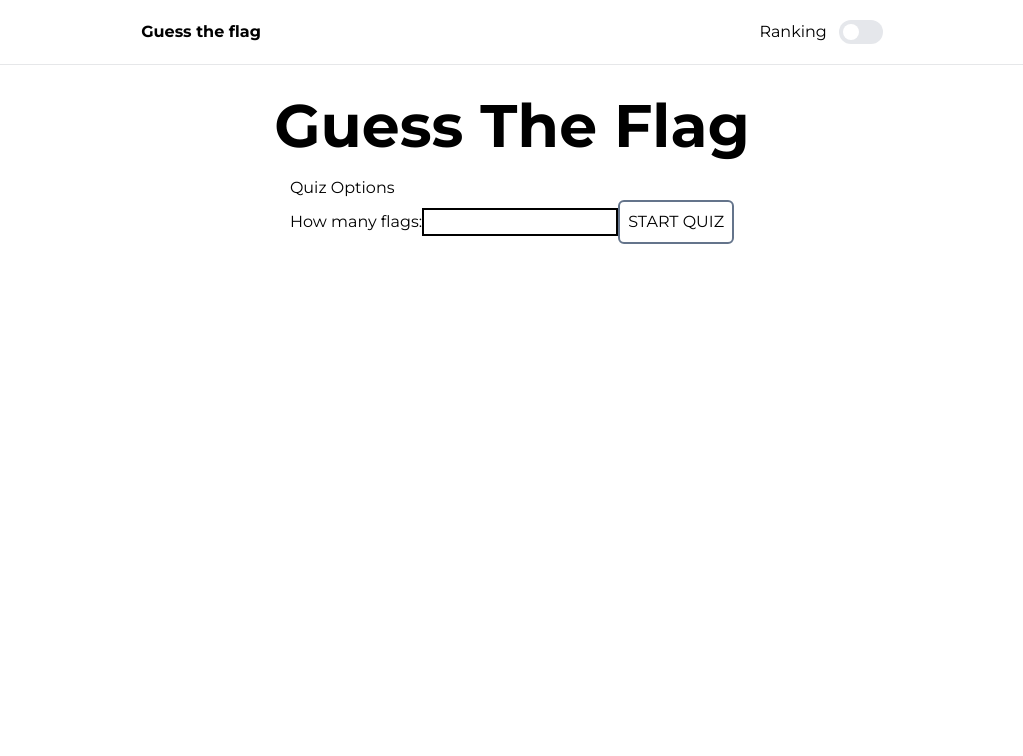
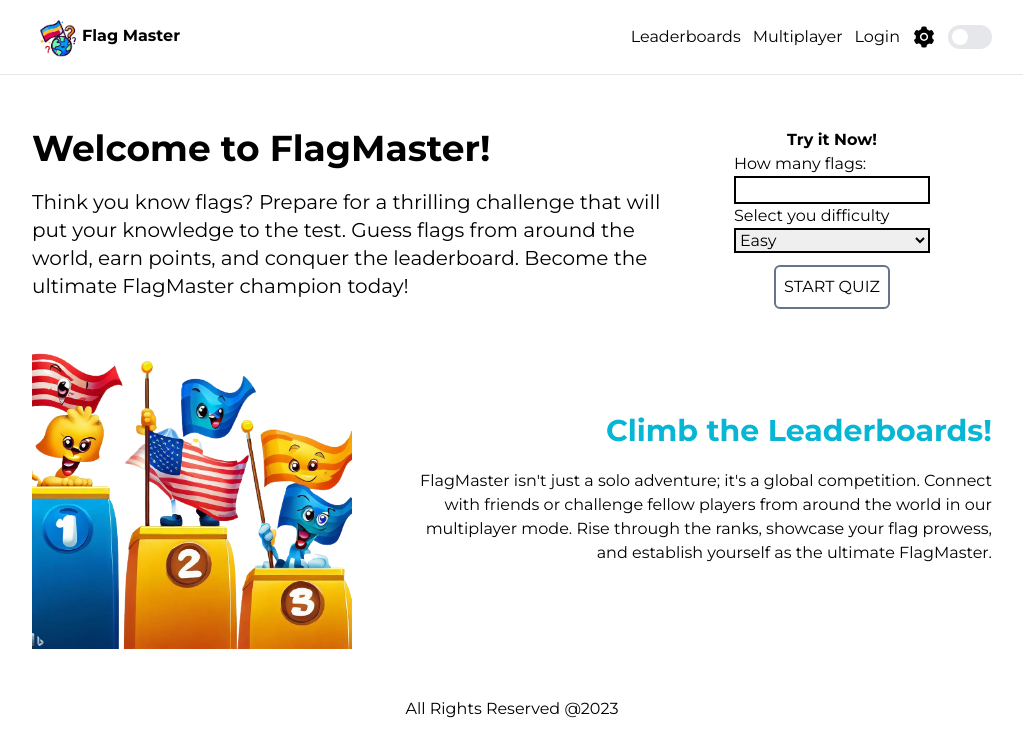
Before and after one commit to kcabading/flagmaster, a Next.js app: page / in a window 1280 px wide. Shown: the top 756 px of the page, without its empty margins (128-1151 px from the left). Built offline with nearby package versions, Linux system fonts and the light colour scheme.

Commit message:
Added more content

```diff
--- /dev/null
+++ b/src/app/components/Footer.tsx
@@ -0,0 +1,14 @@
+
+
+const Footer = function () {
+
+    let date = new Date()
+
+    return (
+        <div className="footer text-center py-12 dark:bg-slate-900 dark:text-white">
+            <span>All Rights Reserved @{date.getFullYear()}</span>
+        </div>
+    )
+}
+
+export default Footer
--- a/src/app/components/Nav.tsx
+++ b/src/app/components/Nav.tsx
@@ -5,8 +5,9 @@ import { useState, useEffect } from 'react'
 
 import { Switch } from '@headlessui/react'
 import useColorMode from "@/app/hooks/useColorMode"
+import Image from "next/image"
 
-import {AiFillGithub, AiFillLinkedin, AiFillMediumCircle}  from "react-icons/ai";
+import {AiFillSetting, AiFillFacebook}  from "react-icons/ai";
 
 
 const Navigation = function () {
@@ -19,14 +20,17 @@ const Navigation = function () {
     }, [switcheEnabled])
 
     return (
-        <nav>
-            <div className="z-10 fixed top-0 w-full flex justify-around p-5
-             backdrop-blur flex-none  lg:z-50 border-b border-slate-900/10 dark:border-slate-50/[0.06] bg-white/75 dark:bg-slate-900/75">
+        <>
+            <nav className="w-full fixed top-0 backdrop-blur border-b border-slate-900/10 dark:border-slate-50/[0.06] bg-white/75 dark:bg-slate-900/75 py-3 max-lg:px-4">
+                <div className="z-10 lg:z-50 flex items-center justify-between w-full lg:w-3/4 m-auto">
                     <h1 className="text-black font-bold font-mont dark:text-white">
-                    <Link href="/">Guess the flag</Link>
+                        <Link href="/"><Image className="inline" src="/flagmaster.png" width={50} height={50} alt="flagmaster logo"/>Flag Master</Link>
                     </h1>
                     <div className="flex max-sm:hidden dark:text-white">
-                    <Link href="/">Ranking</Link>
+                        <Link href="/leaderboards">Leaderboards</Link>
+                        <Link className="ml-3" href="/multiplayer">Multiplayer</Link>
+                        <Link className="ml-3" href="/login">Login</Link>
+                        <Link className="ml-3 text-2xl" href="/settings"><AiFillSetting/></Link>
                         <Switch
                             checked={switcheEnabled}
                             onChange={setSwitchEnabled}
@@ -48,18 +52,19 @@ const Navigation = function () {
                         </svg>
                     </div>
                 </div>
-            <div className={`
+            </nav>
+            <nav className={`
                 ${mobileNavEnabled ? 'right-0' : '-right-80'}
-                    z-10 w-[50%] h-full fixed bg-slate-800/90 max-sm:top-0 transition-right ease-in-out duration-200 sm:hidden p-5 text-white`}>
+                z-10 w-[50%] h-full fixed bg-slate-800/90 transition-right ease-in-out duration-200 sm:hidden p-5 text-white`}>
                 <div className="flex flex-col">
                     <span className="cursor-pointer flex justify-end" onClick={()=>setMobileNavEnabled(!mobileNavEnabled) }>
                         <svg xmlns="http://www.w3.org/2000/svg" fill="none" viewBox="0 0 24 24" strokeWidth={1.5} stroke="currentColor" className="w-6 h-6">
                         <path strokeLinecap="round" strokeLinejoin="round" d="M6 18L18 6M6 6l12 12" />
                         </svg>
                     </span>
-                    <Link href="/about-me" className="sm:ml-3">About Me</Link>
-                    <Link href="/blog" className="sm:ml-3">Blog</Link>
-                    <Link href="/contact" className="sm:ml-3">Get in touch</Link>
+                    <Link href="/leaderboards" className="sm:ml-3">Leaderboards</Link>
+                    <Link href="/multiplayer" className="sm:ml-3">Multiplayer</Link>
+                    <Link href="/login" className="sm:ml-3">Login</Link>
                     <div className="flex justify-between">
                         <label htmlFor="">Dark Mode?</label>
                         <Switch
@@ -77,15 +82,12 @@ const Navigation = function () {
                             />
                         </Switch>
                     </div>
-                    <div className="social-icons flex justify-between">
-                        <a href="" className="github text-2xl"><AiFillGithub /></a>
-                        <a href="" className="linkedin  text-2xl"><AiFillLinkedin /></a>
-                        <a href="" className="medium text-2xl"><AiFillMediumCircle /></a>
-                    </div>
+                    <div className="social-icons flex justify-between mt-3">
+                        <a href="" className="github text-2xl"><AiFillFacebook /></a>
                     </div>
                 </div>
             </nav>
-
+        </>
     )
 }
 
--- a/src/app/components/QuizOptions.tsx
+++ b/src/app/components/QuizOptions.tsx
@@ -9,9 +9,17 @@ const QuizOptions = function (props: quizOptionsProps) {
 
     return (
         <>
-            <p>Quiz Options</p>
-            <label htmlFor="noOfFlags">How many flags:</label>
-            <input type="number" name="noOfFlags" className="dark:text-black border-2 border-black" onChange={props.setNoOfFlags}/>
+            <div className="flex flex-col">
+                <p className="text-center font-bold">Try it Now!</p>
+                <label htmlFor="noOfFlags">How many flags:</label>
+                <input type="number" name="noOfFlags" className="dark:text-black border-2 border-black" onChange={props.setNoOfFlags}/>
+                <label>Select you difficulty</label>
+                <select name="difficulty" id="difficulty" className="dark:text-black border-2 border-black">
+                    <option value="Easy">Easy</option>
+                    <option value="Medium">Medium</option>
+                    <option value="Hard">Hard</option>
+                </select>
+            </div>
         </>
     )
 }
--- a/src/app/hooks/useTimer.ts
+++ b/src/app/hooks/useTimer.ts
@@ -16,6 +16,7 @@ const Timer = function (initial: number, ascending: boolean) {
     }
 
     function start() {
+        reset()
         let counterInterval = window.setInterval(() => {
             setCounter( (counter) => {
                 setTimer(convertToTime(ascending ? counter + 1 : counter - 1))
--- a/src/app/layout.tsx
+++ b/src/app/layout.tsx
@@ -1,5 +1,6 @@
 import './globals.css'
 import Navigation from './components/Nav'
+import Footer from './components/Footer'
 
 import { Inter } from 'next/font/google'
 
@@ -23,9 +24,10 @@ export default function RootLayout({
 }) {
   return (
     <html lang="en">
-      <body className={`${monserrat.variable} font-mont dark bg-white h-full`}>
+      <body className={`${monserrat.variable} font-mont dark h-full`}>
         <Navigation />
         {children}
+        <Footer />
       </body>
     </html>
   )
--- /dev/null
+++ b/src/app/leaderboards/page.tsx
@@ -0,0 +1,9 @@
+
+
+const Leaderboards = function() {
+    return (
+        <h1>QUIZ PAGE</h1>
+    )
+}
+
+export default Leaderboards
--- a/src/app/page.tsx
+++ b/src/app/page.tsx
@@ -1,9 +1,8 @@
 'use client'
 
 import Image from 'next/image'
-import { useRef, useState } from 'react'
+import { useState } from 'react'
 import useFlagGenerator from './hooks/useFlagGenerator'
-import Timer from './components/Timer'
 import QuizOptions from '@/app/components/QuizOptions'
 import useTimer from '@/app/hooks/useTimer'
 import Results from './components/Results'
@@ -17,7 +16,7 @@ type AnswerHistory = {
 export default function Home() {
   console.log('render')
 
-  const [ noOfFlags, setNoOfFlags] = useState(0)
+  const [ noOfFlags, setNoOfFlags] = useState(5)
   const [ flagCount, setFlagCount ] = useState(0)
 
   const [ startQuiz, setStartQuiz ] = useState(false)
@@ -46,8 +45,7 @@ export default function Home() {
     setFlagCount(0)
     setCorrectAnswer(0)
     setAnswerHistory([])
-    setStartQuiz(false)
-    reset()
+    start()
   }
 
   function handleGuessFlag( guess: string ) {
@@ -56,8 +54,8 @@ export default function Home() {
 
     window.setTimeout(() => {
       setAnswerHistory([ ...answerHistory, { answer: guess, correct: flag }])
-      setFlagCount(flagCount + 1)
-      if (guess === flag) setCorrectAnswer(correctAnswer + 1)
+      setFlagCount( prev => prev + 1)
+      if (guess === flag) setCorrectAnswer( prev => prev + 1)
       setAnswered(false)
       let parsedFlags = JSON.parse(usedFlags)
       if(usedFlags.length > 0) {
@@ -72,15 +70,30 @@ export default function Home() {
   if (flagCount === noOfFlags) stop()
 
   return (
-    <main className="flex flex-col items-center p-24 w-full m-auto h-screen dark:bg-slate-900 dark:text-white">
-      <h1 className='font-bold text-6xl mb-5'>Guess The Flag</h1>
+    <main className="flex flex-col items-center w-full m-auto dark:bg-slate-900 dark:text-white pt-32">
       {
         !startQuiz
         ?
-          <div>
-            <QuizOptions setNoOfFlags={handleFlagNumberChange}/>
-            <button className='border-2 border-slate-500 rounded-md p-2' onClick={handleStartQuiz}>START QUIZ</button>
+          <div className='lg:w-3/4 max-lg:px-4'>
+            <div className="intro flex flex-col sm:flex-row">
+              <div className="text sm:w-2/3 max-sm:pb-10">
+                <h1 className='font-bold text-4xl mb-5'>Welcome to FlagMaster!</h1>
+                <p className='text-xl'>Think you know flags? Prepare for a thrilling challenge that will put your knowledge to the test. Guess flags from around the world, earn points, and conquer the leaderboard. Become the ultimate FlagMaster champion today!</p>
+              </div>
+              <div className="quick-start flex flex-col place-items-center sm:w-1/3">
+                  <QuizOptions setNoOfFlags={handleFlagNumberChange}/>
+                  <button className='mt-3 border-2 border-slate-500 rounded-md p-2 hover:bg-amber-400' onClick={handleStartQuiz}>START QUIZ</button>
+              </div>
+            </div>
+            <div className="flex flex-col items-center mt-5 sm:flex-row">
+              <Image src='/leaderboards.png' height={300} width={300} alt='leaderboards image' className='sm:w-1/3 w-3/4'/>
+              <div className="sm:w-2/3 w-full sm:text-right sm:pl-10 max-sm:mt-5">
+                <h2 className='font-bold text-3xl mb-5 text-cyan-500'>Climb the Leaderboards!</h2>
+                <p className='text-md'>FlagMaster isn't just a solo adventure; it's a global competition. Connect with friends or challenge fellow players from around the world in our multiplayer mode. Rise through the ranks, showcase your flag prowess, and establish yourself as the ultimate FlagMaster.</p>
+              </div>
+            </div>
           </div>
+
         :
           flagCount === noOfFlags
           ?
@@ -91,14 +104,14 @@ export default function Home() {
             handleReset={handleReset}
             answerHistory={answerHistory} />
           :
-          <div className='w-2/3 m-auto text-center'>
+          <div className='lg:w-1/2 w-full text-center'>
             <div className="counter flex justify-between w-full">
               <div>Flags: {flagCount}/{noOfFlags}</div>
               <div>Timer: {timer}</div>
               <div>Correct Answers: {correctAnswer}/{noOfFlags}</div>
             </div>
-            <div>
-            { flagUrl && <Image priority={true} src={flagUrl} width={300} height={300} alt="flag image" className="w-1/2 m-auto" /> }
+            <div className='mt-5'>
+            { flagUrl && <Image priority={true} src={flagUrl} width={300} height={300} alt="flag image" className="m-auto lg:w-1/2" /> }
             </div>
             <div className="choices mt-5">
               <div className="grid grid-cols-2 gap-4">
@@ -109,8 +122,8 @@ export default function Home() {
                         disabled={answered ? true : false}
                         key={index}
                         className={`
-                        ${ chosenFlag === flag && chosenFlag === option && 'bg-green-500 border-green-700'}
-                        ${ chosenFlag !== flag && chosenFlag === option && 'bg-red-500 border-red-700'}
+                        ${ chosenFlag === flag && chosenFlag === option && 'bg-green-400'}
+                        ${ chosenFlag !== flag && chosenFlag === option && 'bg-red-400'}
                         border-2 p-2 rounded-md hover:border-blue-500`}
                         onClick={ () => handleGuessFlag(option) }>{option}
                       </button>
--- a/tailwind.config.js
+++ b/tailwind.config.js
@@ -13,6 +13,9 @@ module.exports = {
         'gradient-conic':
           'conic-gradient(from 180deg at 50% 50%, var(--tw-gradient-stops))',
       },
+      backgroundColor: {
+        dark: '343541'
+      },
       fontFamily: {
         sans: ['var(--font-inter)'],
         mono: ['var(--font-roboto-mono)'],
```
Also changed, not shown: src/app/components/Results.tsx (+13 -10 lines), public/flagmaster.png (added), public/leaderboards.png (added). Lines whose indentation alone changed are shown as unchanged.
